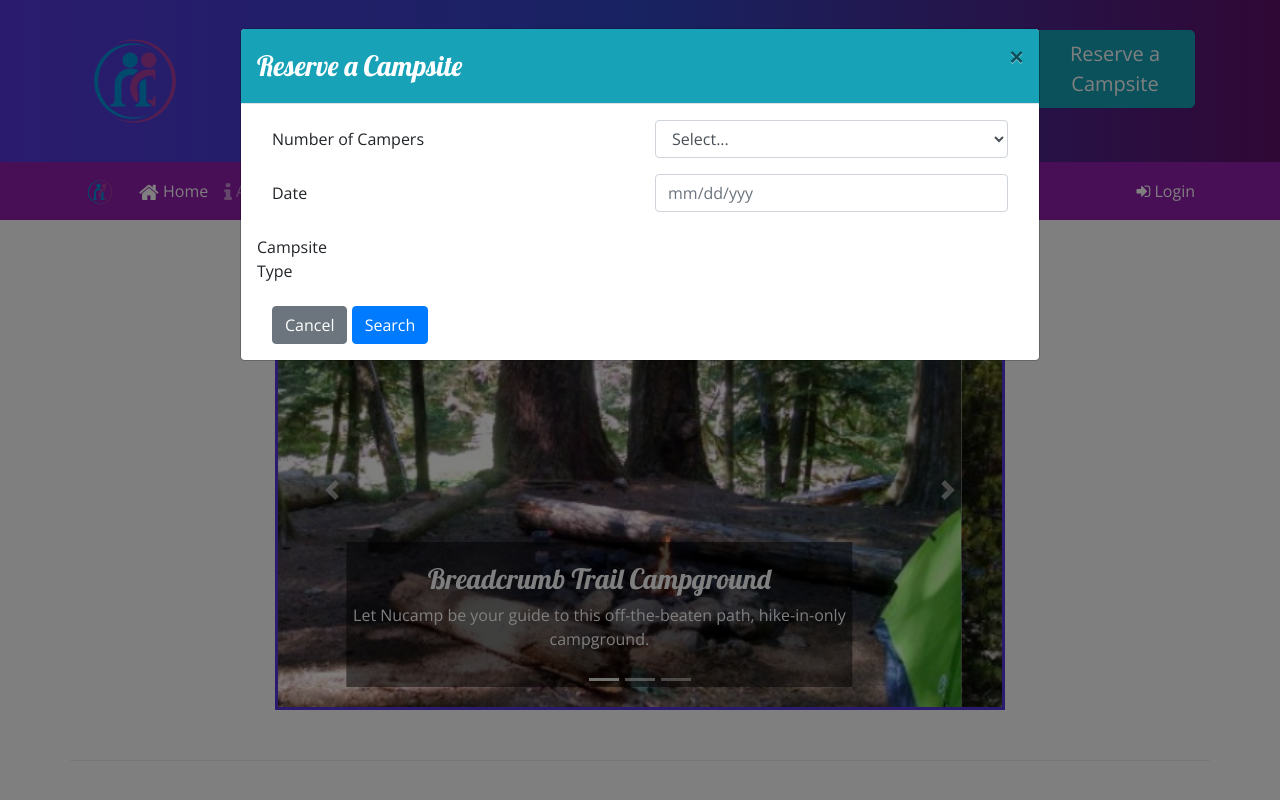
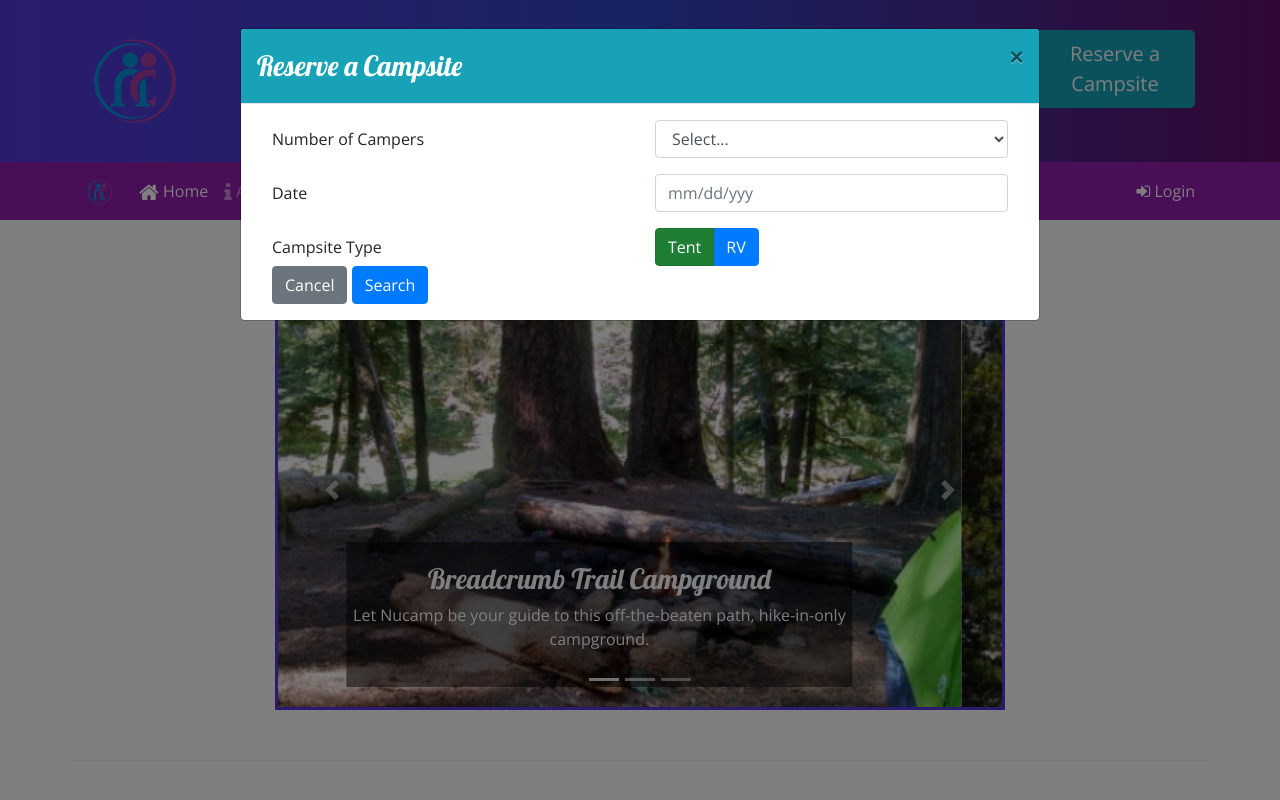
Before and after one commit to kristenwood123/camping-site-Bootstrap, a website: page index.html in a window 1280 px wide. Shown: the top 800 px of the page. Drawn offline with nearby package versions, Linux system fonts and the light colour scheme.

Commit message:
modal spacing

```diff
--- a/index.html
+++ b/index.html
@@ -63,20 +63,24 @@
                 <div class="col-sm-6 form-group">
                   <input class="form-control" name="date" type="text" id="date" placeholder="mm/dd/yyy">
                 </div>
-                <div class="form-group row">
-                  <label for="" class='col-sm-6 col-form-label'>Campsite Type</label>
-                  <div class="col-2 btn-group btn-grou-toggle" data-toggle='buttons'>
 
+                  <label class='col-sm-6 col-form-label'>Campsite Type</label>
+                  <div class="col-2 btn-group btn-group-toggle" data-toggle='buttons'>
+                    <label class="btn btn-secondary active btn-success">
+                      <input type="radio" name="options" id="siteTent" autocomplete="off" value='text'checked> Tent
+                    </label>
+                    <label class="btn btn-primary">
+                      <input type="radio" name="options" id="siteRV" autocomplete="off" value='RV'> RV
+                    </label>
                   </div>
                 </div>
               </div>
-              <div class="row">
-                <!-- 3rd row -->
-                <div class="col">
-                  <button type='submit' data-dismiss='modal' class='btn btn-secondary'>Cancel</button>
-                  <button type='submit' class='btn btn-primary'>Search</button>
+              <div class="col">
+                <button type='submit' data-dismiss='modal' class='btn btn-secondary'>Cancel</button>
+                <button type='submit' class='btn btn-primary'>Search</button>
                 </div>
               </div>
+            </div>
           </form>
         </div>
       </div>
```
